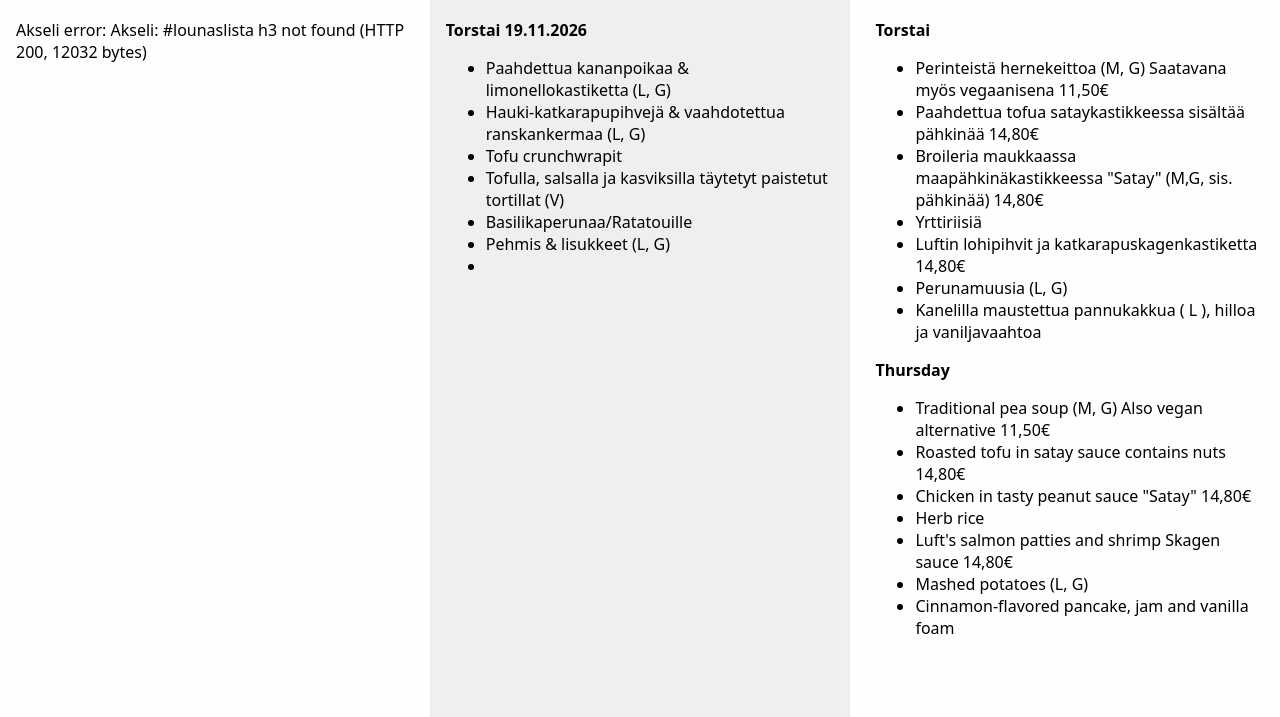
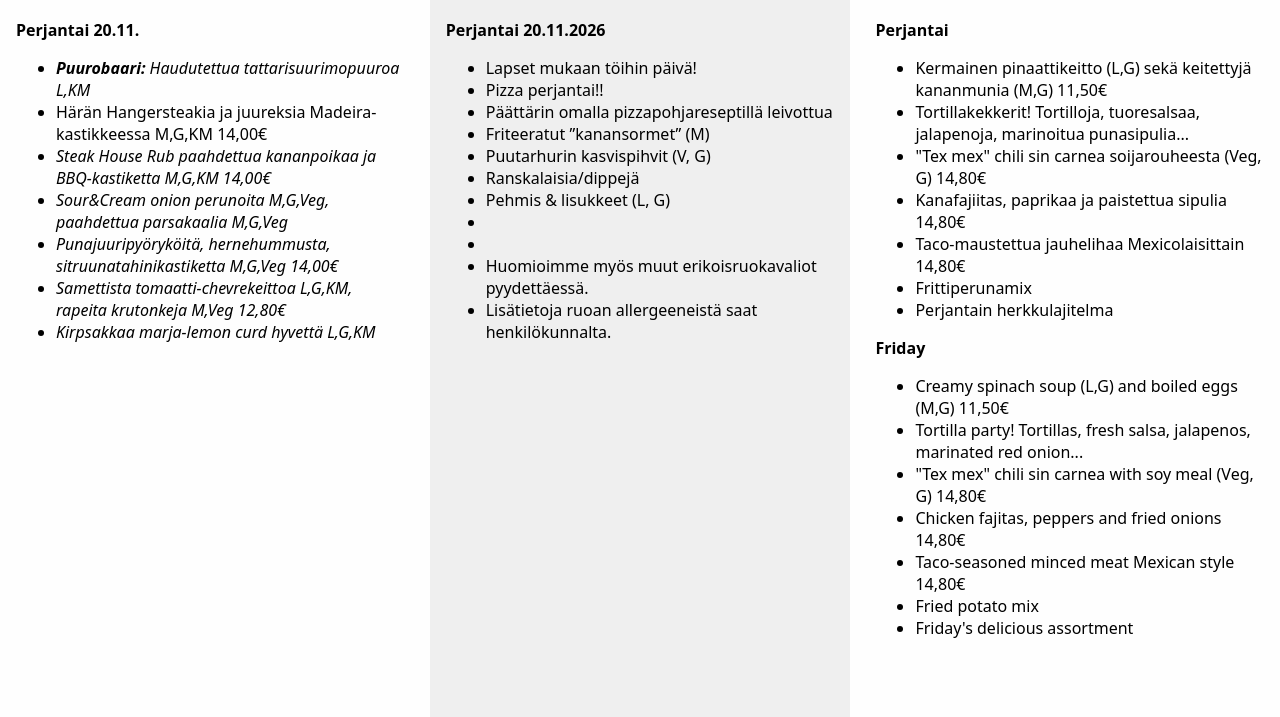
Before and after one commit to anttimc/lunchlist, a plain HTML site: page index.html in a window 1280 px wide. Shown: the part 83-800 px from the top of the page. Drawn offline with Linux system fonts and the light colour scheme.

Commit message:
Daily lunch

```diff
--- a/index.html
+++ b/index.html
@@ -1,26 +1,43 @@
 <html>
 <head>
-<title>Lunch: Thursday</title>
+<title>Lunch: Friday</title>
 <link rel="stylesheet" href="layout.css" type="text/css" media="all">
 <meta name="viewport" content="width=device-width, initial-scale=1">
 </head>
 <body>
 <div>
 <h1>Ravintola Akseli</h1>
-<div><p>Akseli error: Akseli: #lounaslista h3 not found (HTTP 200, 12032 bytes)</p></div>
+<div>
+<p><b>Perjantai 20.11.</b></p>
+<ul>
+<li>
+<strong><em>Puurobaari: </em></strong><em>Haudutettua tattarisuurimopuuroa L,KM</em>
+</li>
+<li>Härän Hangersteakia ja juureksia Madeira-kastikkeessa M,G,KM 14,00€</li>
+<li><em>Steak House Rub paahdettua kananpoikaa ja BBQ-kastiketta M,G,KM 14,00€</em></li>
+<li><em>Sour&amp;Cream onion perunoita M,G,Veg, paahdettua parsakaalia M,G,Veg</em></li>
+<li><em>Punajuuripyöryköitä, hernehummusta, sitruunatahinikastiketta M,G,Veg 14,00€</em></li>
+<li><em>Samettista tomaatti-chevrekeittoa L,G,KM, rapeita krutonkeja M,Veg 12,80€</em></li>
+<li><em>Kirpsakkaa marja-lemon curd hyvettä L,G,KM</em></li>
+</ul>
+</div>
 </div>
 <div>
 <h1>Ravintola Päättäri</h1>
 <div>
-<p><b>Torstai 19.11.2026</b></p>
+<p><b>Perjantai 20.11.2026</b></p>
 <ul>
-<li>Paahdettua kananpoikaa &amp; limonellokastiketta (L, G)</li>
-<li>Hauki-katkarapupihvejä &amp; vaahdotettua ranskankermaa (L, G)</li>
-<li>Tofu crunchwrapit</li>
-<li>Tofulla, salsalla ja kasviksilla täytetyt paistetut tortillat (V)</li>
-<li>Basilikaperunaa/Ratatouille</li>
+<li>Lapset mukaan töihin päivä!</li>
+<li>Pizza perjantai!!</li>
+<li>Päättärin omalla pizzapohjareseptillä leivottua</li>
+<li>Friteeratut ”kanansormet” (M)</li>
+<li>Puutarhurin kasvispihvit (V, G)</li>
+<li>Ranskalaisia/dippejä</li>
 <li>Pehmis &amp; lisukkeet (L, G)</li>
 <li></li>
+<li></li>
+<li>Huomioimme myös muut erikoisruokavaliot pyydettäessä.</li>
+<li>Lisätietoja ruoan allergeeneistä saat henkilökunnalta.</li>
 </ul>
 </div>
 </div>
@@ -28,27 +45,27 @@
 <h1>Dylan Luft</h1>
 <div>
 <div>
-<p><b>Torstai</b></p>
+<p><b>Perjantai</b></p>
 <ul>
-<li>Perinteistä hernekeittoa (M, G) Saatavana myös vegaanisena 11,50€</li>
-<li>Paahdettua tofua sataykastikkeessa sisältää pähkinää 14,80€</li>
-<li>Broileria maukkaassa maapähkinäkastikkeessa "Satay" (M,G, sis. pähkinää) 14,80€</li>
-<li>Yrttiriisiä </li>
-<li>Luftin lohipihvit ja katkarapuskagenkastiketta 14,80€</li>
-<li>Perunamuusia (L, G) </li>
-<li>Kanelilla maustettua pannukakkua ( L ), hilloa ja vaniljavaahtoa </li>
+<li>Kermainen pinaattikeitto (L,G) sekä keitettyjä kananmunia (M,G) 11,50€</li>
+<li>Tortillakekkerit! Tortilloja, tuoresalsaa, jalapenoja, marinoitua punasipulia... </li>
+<li>"Tex mex" chili sin carnea soijarouheesta (Veg, G) 14,80€</li>
+<li>Kanafajiitas, paprikaa ja paistettua sipulia 14,80€</li>
+<li>Taco-maustettua jauhelihaa Mexicolaisittain 14,80€</li>
+<li>Frittiperunamix </li>
+<li>Perjantain herkkulajitelma </li>
 </ul>
 </div>
 <div>
-<p><b>Thursday</b></p>
+<p><b>Friday</b></p>
 <ul>
-<li>Traditional pea soup (M, G) Also vegan alternative 11,50€</li>
-<li>Roasted tofu in satay sauce contains nuts 14,80€</li>
-<li>Chicken in tasty peanut sauce "Satay" 14,80€</li>
-<li>Herb rice </li>
-<li>Luft's salmon patties and shrimp Skagen sauce 14,80€</li>
-<li>Mashed potatoes (L, G) </li>
-<li>Cinnamon-flavored pancake, jam and vanilla foam </li>
+<li>Creamy spinach soup (L,G) and boiled eggs (M,G) 11,50€</li>
+<li>Tortilla party! Tortillas, fresh salsa, jalapenos, marinated red onion... </li>
+<li>"Tex mex" chili sin carnea with soy meal (Veg, G) 14,80€</li>
+<li>Chicken fajitas, peppers and fried onions 14,80€</li>
+<li>Taco-seasoned minced meat Mexican style 14,80€</li>
+<li>Fried potato mix </li>
+<li>Friday's delicious assortment </li>
 </ul>
 </div>
 </div>
```
